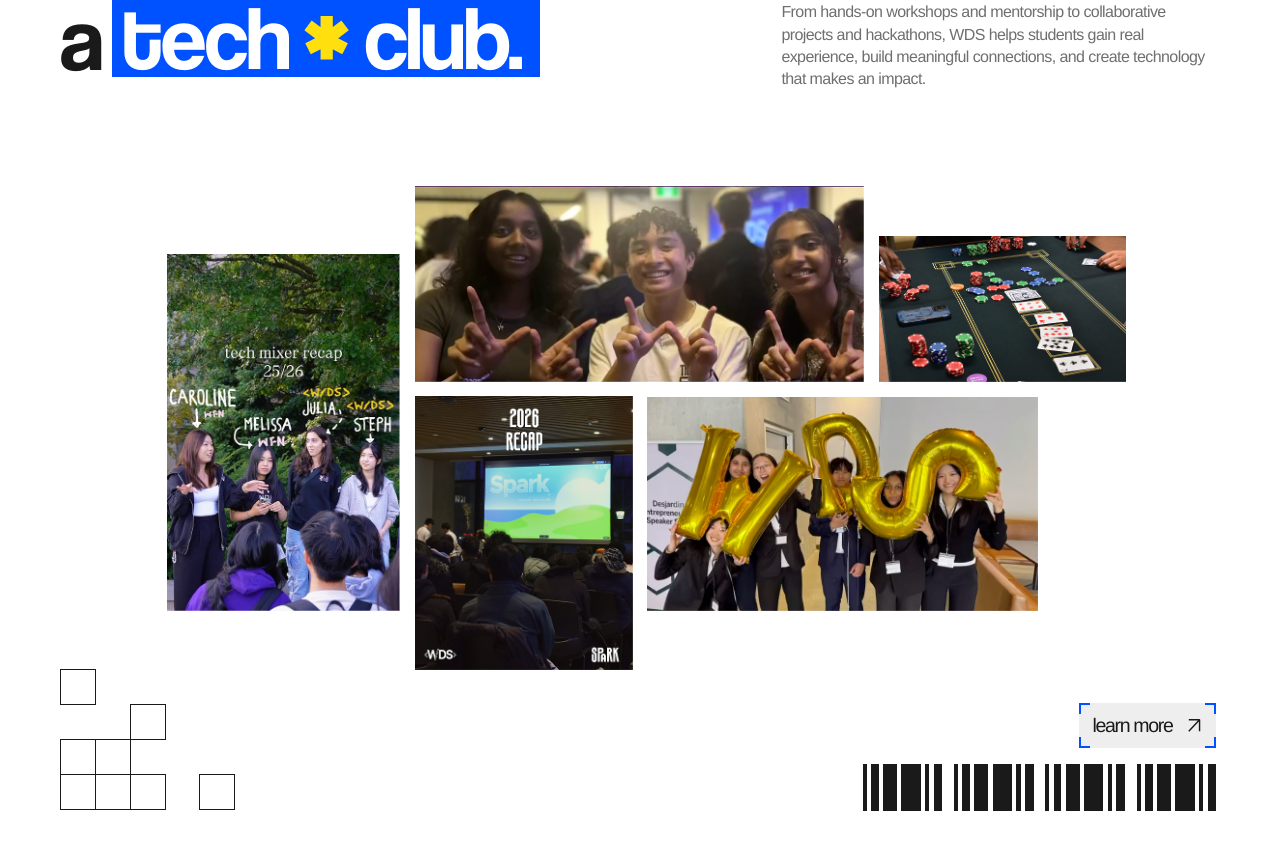
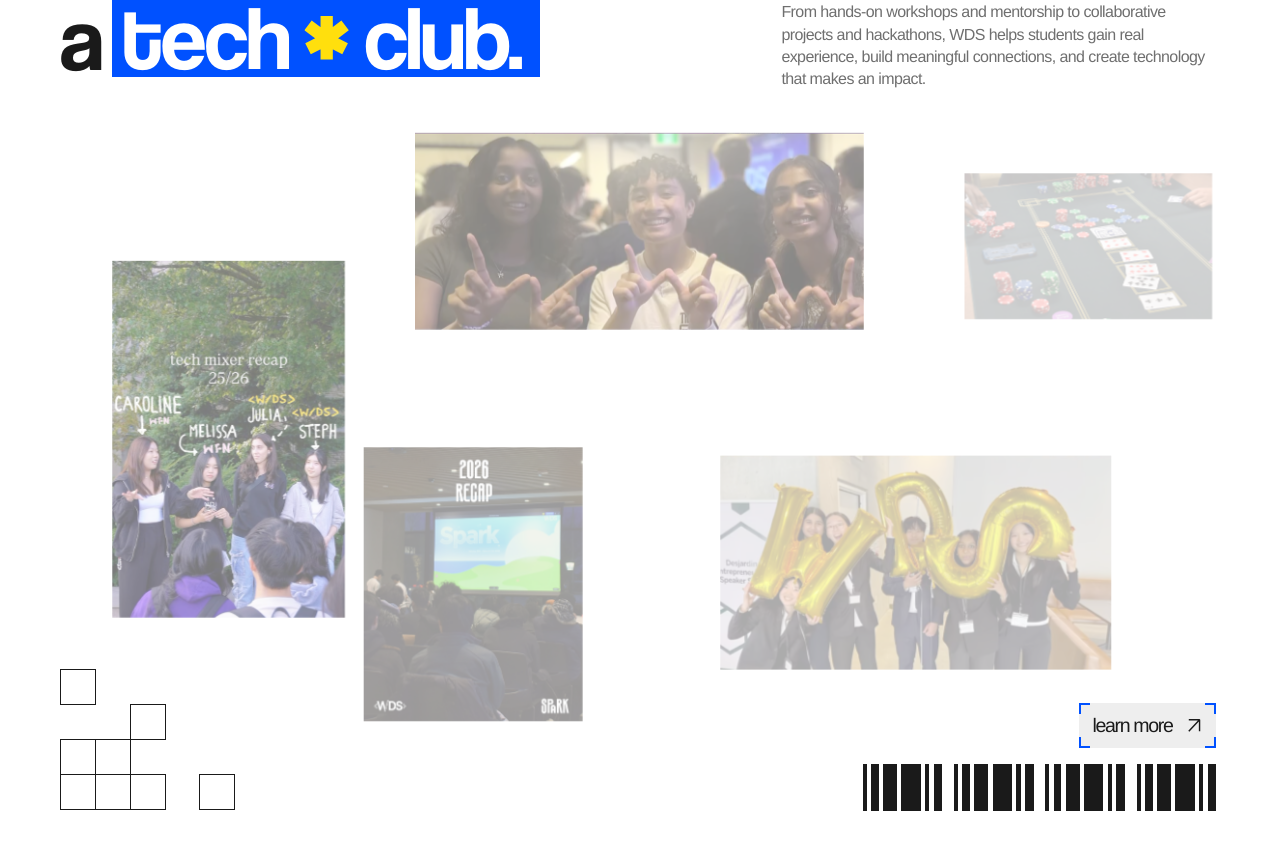
Before and after one commit to Western-Developer-Society-Technology/wds-website-2026-27, a Next.js app: page / in a window 1280 px wide. Shown: the part 982-1832 px from the top of the page. Built offline with nearby package versions, Linux system fonts and the light colour scheme.

Commit message:
photo collage scroll-linked animation

```diff
--- a/src/components/sections/About/About.module.css
+++ b/src/components/sections/About/About.module.css
@@ -221,6 +221,7 @@
 }
 
 .collage {
+  --collage-p: 0;
   position: absolute;
   inset: 0;
   z-index: 1;
@@ -233,21 +234,20 @@
 }
 
 .photo {
+  --stagger: 0;
+  --photo-p: clamp(
+    0,
+    calc((var(--collage-p) - var(--stagger)) / (1 - var(--stagger))),
+    1
+  );
   position: absolute;
-  opacity: 0;
+  opacity: var(--photo-p);
   transform: translate3d(
-    calc(var(--dx) * var(--move-unit)),
-    calc(var(--dy) * var(--move-unit)),
+    calc(var(--dx) * var(--move-unit) * (1 - var(--photo-p))),
+    calc(var(--dy) * var(--move-unit) * (1 - var(--photo-p))),
     0
   );
-  transition:
-    opacity 900ms cubic-bezier(0.22, 1, 0.36, 1) var(--delay, 0ms),
-    transform 900ms cubic-bezier(0.22, 1, 0.36, 1) var(--delay, 0ms);
-}
-
-.revealed .photo {
-  opacity: 1;
-  transform: translate3d(0, 0, 0);
+  will-change: transform, opacity;
 }
 
 .photoImg {
@@ -262,7 +262,7 @@
   height: calc(492.401 * var(--px));
   --dx: -160;
   --dy: 20;
-  --delay: 0ms;
+  --stagger: 0;
 }
 
 .photo2 {
@@ -272,7 +272,7 @@
   height: calc(271.125 * var(--px));
   --dx: 0;
   --dy: -140;
-  --delay: 90ms;
+  --stagger: 0.1;
 }
 
 .photo3 {
@@ -282,7 +282,7 @@
   height: calc(377.25 * var(--px));
   --dx: -120;
   --dy: 120;
-  --delay: 180ms;
+  --stagger: 0.2;
 }
 
 .photo4 {
@@ -292,7 +292,7 @@
   height: calc(295.848 * var(--px));
   --dx: 150;
   --dy: 120;
-  --delay: 270ms;
+  --stagger: 0.3;
 }
 
 .photo5 {
@@ -302,7 +302,7 @@
   height: calc(201.188 * var(--px));
   --dx: 150;
   --dy: -110;
-  --delay: 360ms;
+  --stagger: 0.4;
 }
 
 .barcodes {
@@ -346,11 +346,10 @@
     transition: none;
   }
 
-  .photo,
-  .revealed .photo {
+  .photo {
     opacity: 1;
     transform: none;
-    transition: none;
+    will-change: auto;
   }
 
   .cta,
--- a/src/components/sections/About/AboutCollage.jsx
+++ b/src/components/sections/About/AboutCollage.jsx
@@ -1,7 +1,7 @@
 "use client";
 
+import { useEffect, useRef } from "react";
 import Image from "next/image";
-import useReveal from "@/lib/useReveal";
 import styles from "./About.module.css";
 
 const PHOTOS = [
@@ -37,16 +37,82 @@ const PHOTOS = [
   },
 ];
 
+const SMOOTH = 0.14;
+const START_VH = 0.72;
+const END_VH = 0.16;
+
 export default function AboutCollage() {
-  const [ref, revealed] = useReveal({
-    rootMargin: "0px 0px -65% 0px",
-  });
+  const ref = useRef(null);
+
+  useEffect(() => {
+    const el = ref.current;
+    if (!el) return undefined;
+
+    const media = window.matchMedia("(prefers-reduced-motion: reduce)");
+    let current = 0;
+    let target = 0;
+    let frame = 0;
+
+    const progressFromScroll = () => {
+      const top = el.getBoundingClientRect().top;
+      const vh = window.innerHeight || 1;
+      const start = vh * START_VH;
+      const end = vh * END_VH;
+      return Math.min(1, Math.max(0, (start - top) / (start - end)));
+    };
+
+    const apply = (value) => {
+      el.style.setProperty("--collage-p", value.toFixed(4));
+    };
+
+    const tick = () => {
+      current += (target - current) * SMOOTH;
+      if (Math.abs(target - current) < 0.001) current = target;
+      apply(current);
+      frame = current === target ? 0 : requestAnimationFrame(tick);
+    };
+
+    const sync = (immediate = false) => {
+      if (media.matches) {
+        current = 1;
+        target = 1;
+        apply(1);
+        if (frame) {
+          cancelAnimationFrame(frame);
+          frame = 0;
+        }
+        return;
+      }
+
+      target = progressFromScroll();
+      if (immediate) {
+        current = target;
+        apply(current);
+        return;
+      }
+      if (!frame) frame = requestAnimationFrame(tick);
+    };
+
+    const onScroll = () => sync();
+    const onResize = () => sync(true);
+    const onMotion = () => sync(true);
+
+    sync(true);
+
+    window.addEventListener("scroll", onScroll, { passive: true });
+    window.addEventListener("resize", onResize);
+    media.addEventListener("change", onMotion);
+
+    return () => {
+      window.removeEventListener("scroll", onScroll);
+      window.removeEventListener("resize", onResize);
+      media.removeEventListener("change", onMotion);
+      if (frame) cancelAnimationFrame(frame);
+    };
+  }, []);
 
   return (
-    <div
-      ref={ref}
-      className={`${styles.collage} ${revealed ? styles.revealed : ""}`}
-    >
+    <div ref={ref} className={styles.collage}>
       {PHOTOS.map((photo) => (
         <div key={photo.id} className={`${styles.photo} ${photo.className}`}>
           <div className={styles.photoClip} style={{ position: "absolute" }}>
```
